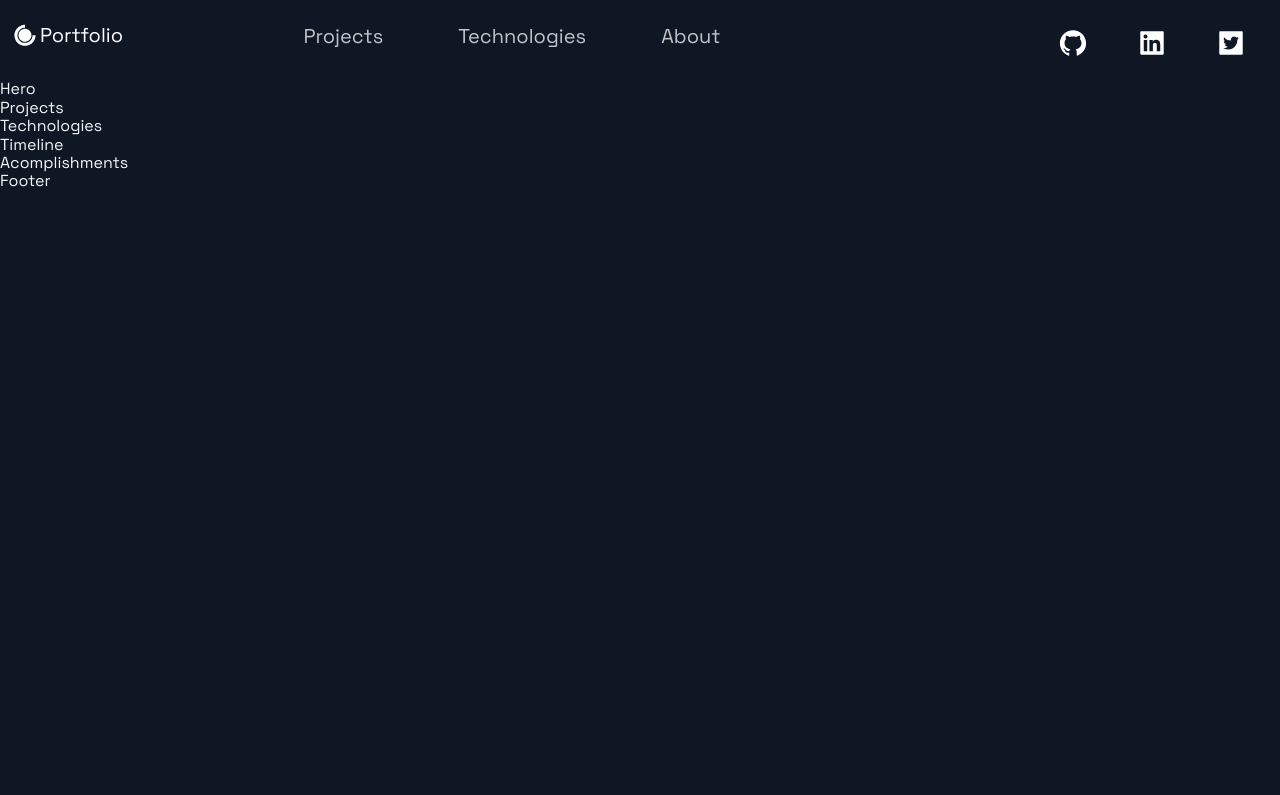
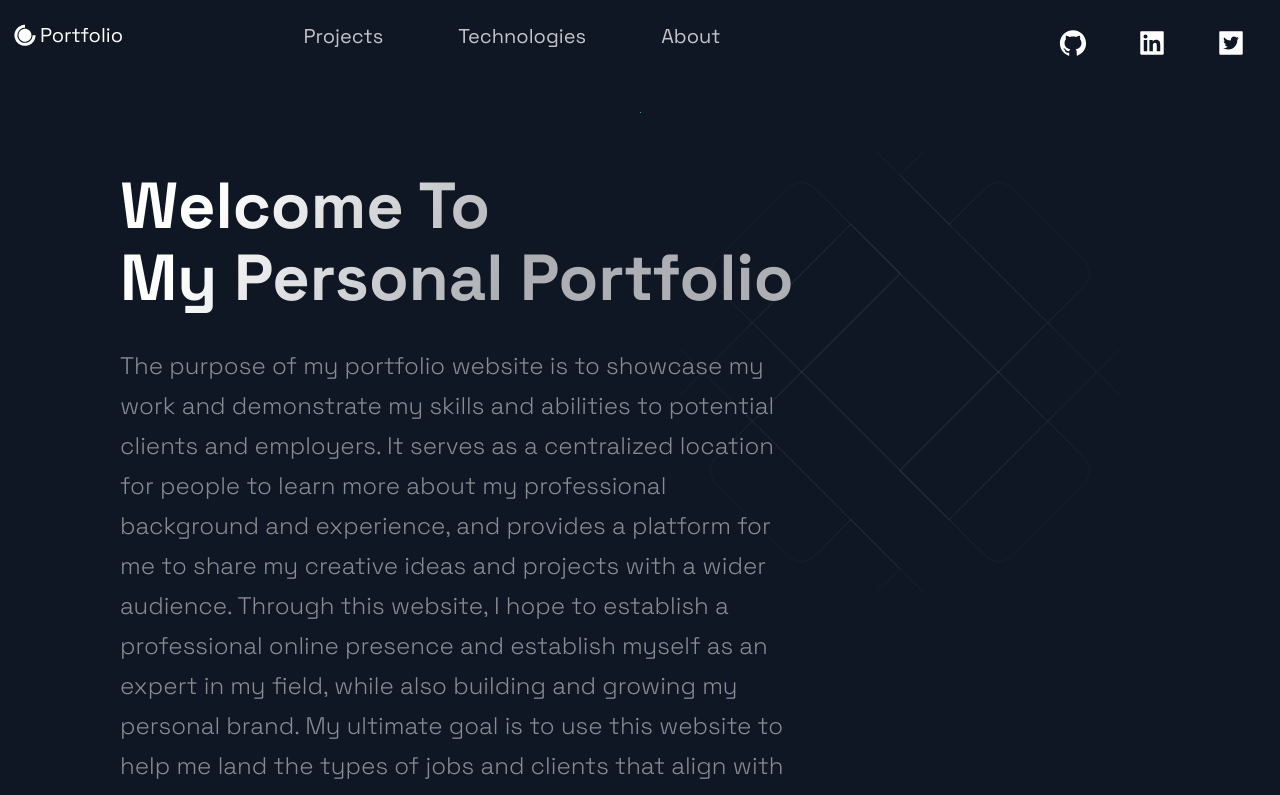
Before and after one commit to JayAtSeneca/Portfolio, a Next.js app: page / in a window 1280 px wide. Shown: the top 795 px of the page. Built offline with nearby package versions, Linux system fonts and the light colour scheme.

Commit message:
Intro component done

```diff
--- a/components/Hero/Hero.js
+++ b/components/Hero/Hero.js
@@ -1,13 +1,25 @@
 import React from 'react';
+import Link from 'next/link';
 
 import { Section, SectionText, SectionTitle } from '../../styles/GlobalComponents';
 import Button from '../../styles/GlobalComponents/Button';
 import { LeftSection } from './HeroStyles';
 
 const Hero = (props) => (
-  <div>
-    Hero
-  </div>
+  <>
+    <Section row nopadding>
+      <LeftSection>
+        <SectionTitle main center>
+          Welcome To <br />
+          My Personal Portfolio
+        </SectionTitle>
+        <SectionText>
+          The purpose of my portfolio website is to showcase my work and demonstrate my skills and abilities to potential clients and employers. It serves as a centralized location for people to learn more about my professional background and experience, and provides a platform for me to share my creative ideas and projects with a wider audience. Through this website, I hope to establish a professional online presence and establish myself as an expert in my field, while also building and growing my personal brand. My ultimate goal is to use this website to help me land the types of jobs and clients that align with my professional goals and passions.
+        </SectionText>
+        <Link href="https://github.com/JayAtSeneca" target="_blank" ><Button>Learn more</Button></Link>
+      </LeftSection>
+    </Section>
+  </>
 );
 
 export default Hero;
--- a/pages/index.js
+++ b/pages/index.js
@@ -10,10 +10,10 @@ import { Section } from '../styles/GlobalComponents';
 const Home = () => {
   return (
     <Layout>
-      {/* <Section grid> */}
+      <Section grid>
         <Hero />
-        {/* <BgAnimation /> */}
-      {/* </Section> */}
+        <BgAnimation />
+      </Section>
       <Projects />
       <Technologies />
       <Timeline />
```
